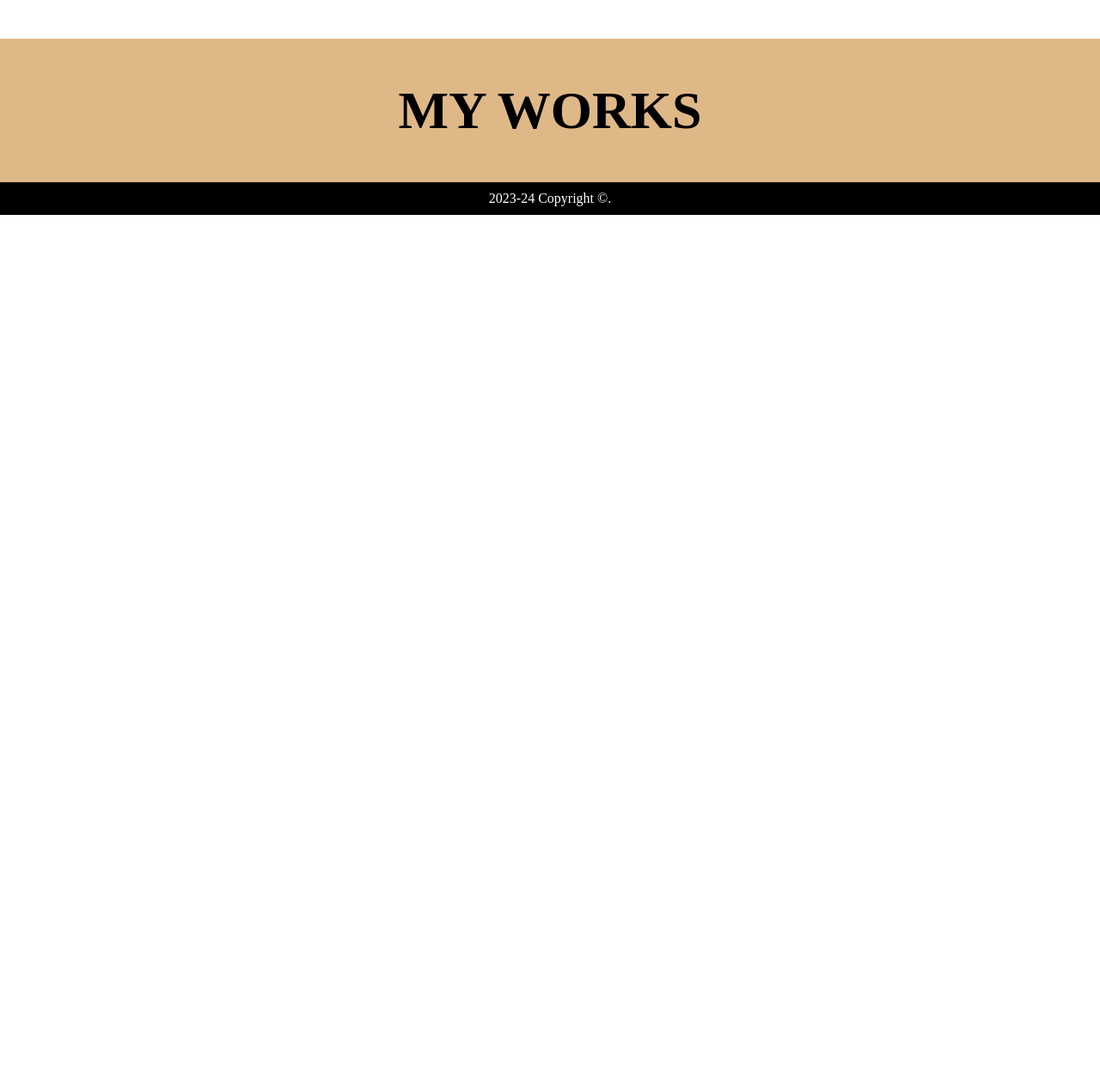
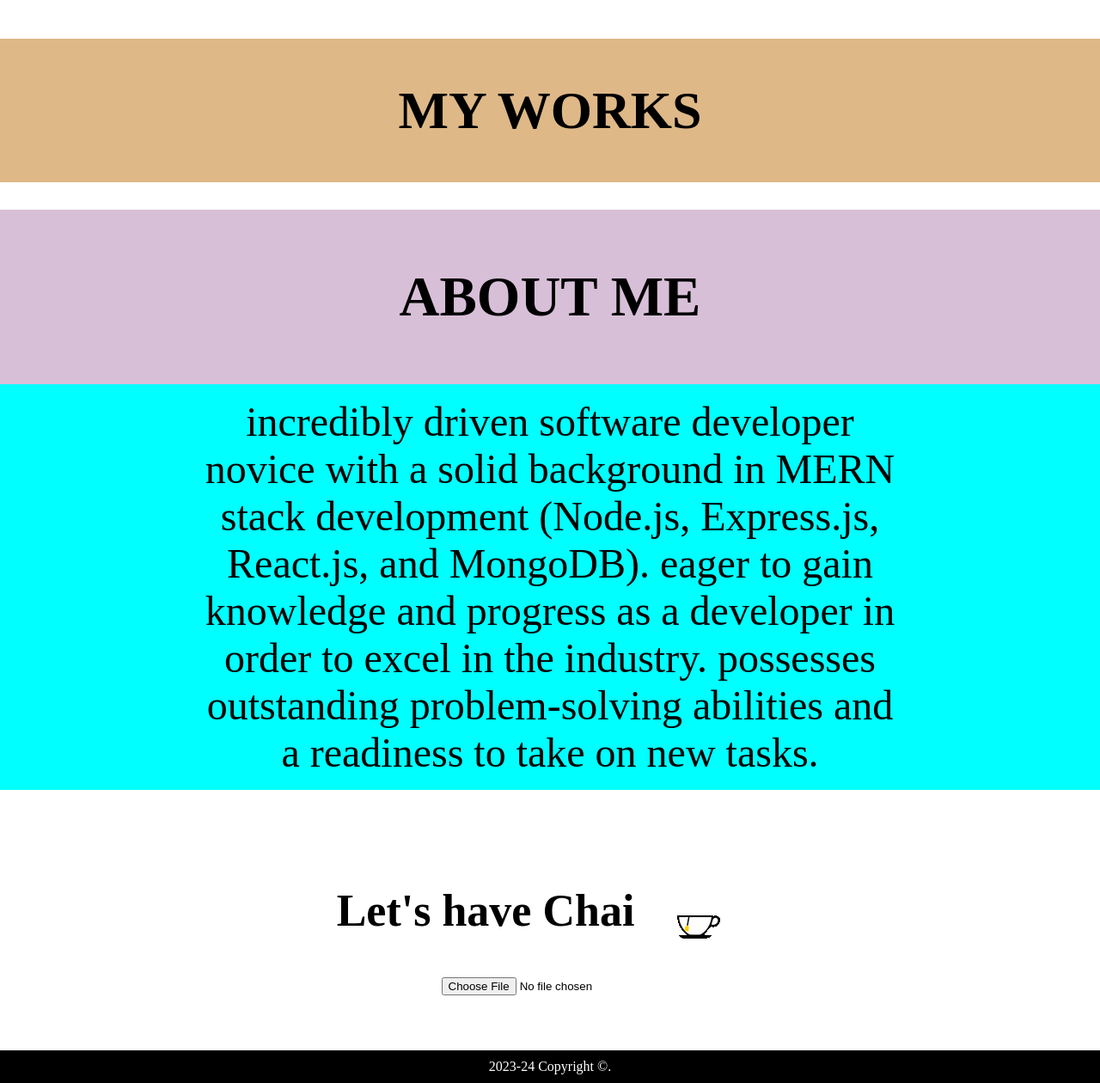
Before and after one commit to mdArshad10/Portfolio_second, a website built with Vite: page index.html in a window 1280 px wide. Shown: the part 1318-2578 px from the top of the page at 86% size. Before the commit the page ends 1568 px from the top, so only its background shows below. Built offline with nearby package versions, Linux system fonts and the light colour scheme; files whose address does not match are found by name.

Commit message:
adding the chai icon

```diff
--- a/index.html
+++ b/index.html
@@ -49,9 +49,7 @@
           </div>
         </div>
         <div id="content-right">
-
-            <img src="./public/profile.jpeg" alt="profile photo" />
-
+          <img src="./public/profile.jpeg" alt="profile photo" />
         </div>
       </div>
 
@@ -102,6 +100,30 @@
         <h1>My Works</h1>
       </section>
 
+      <section id="About">
+        <h1>About me</h1>
+        <div id="contents">
+          <p>
+            incredibly driven <span>software developer</span> novice with a
+            solid background in <span>MERN stack development</span> (Node.js,
+            Express.js, React.js, and MongoDB). eager to gain knowledge and
+            progress as a developer in order to excel in the industry. possesses
+            outstanding <span>problem-solving abilities</span> and a readiness
+            to take on new tasks.
+          </p>
+        </div>
+      </section>
+
+      <section id="contact">
+        <div id="contact-heading">
+          <h1>Let's have Chai</h1>
+          <div id="chai-icon">
+            <img src="./public/Animation - 1711803751821.gif" alt="" />
+          </div>
+        </div>
+        <input type="file" name="" id="" />
+      </section>
+
       <footer>2023-24 Copyright ©.</footer>
     </div>
     <script src="https://cdn.jsdelivr.net/npm/gsap@3.12.5/dist/gsap.min.js"></script>
--- a/style.css
+++ b/style.css
@@ -147,7 +147,60 @@ display: flex;
   text-transform: uppercase;
 }
 
+#About{
+  margin-top: 2rem;
+}
 
+#About>h1{
+  font-size: 65px;
+  text-align: center;
+  text-transform: uppercase;
+  background-color: thistle;
+  padding: 4rem 1rem;
+}
+
+#contents{
+  padding: 1rem 4rem;
+  text-align: center;
+  background-color: aqua;
+}
+
+#contents>p{
+  width: 70%;
+  margin: 0 auto;
+  font-size: 3rem;
+}
+
+#contact{
+  padding: 4rem 3rem;
+  display: flex;
+  align-items: center;
+  flex-direction: column;
+}
+
+#contact-heading{
+  display: flex;
+
+}
+
+#chai-icon > img{
+  width: 100%;
+  height: 100%;
+  object-fit: cover;
+}
+
+#contact-heading{
+  display: flex;
+  align-items: center;
+
+  & > h1{
+    font-size: 52px;
+  }
+}
+
+#chai-icon{
+
+}
 
 footer{
   padding: 10px;
```
Also changed, not shown: public/Animation - 1711803751821.gif (added).
